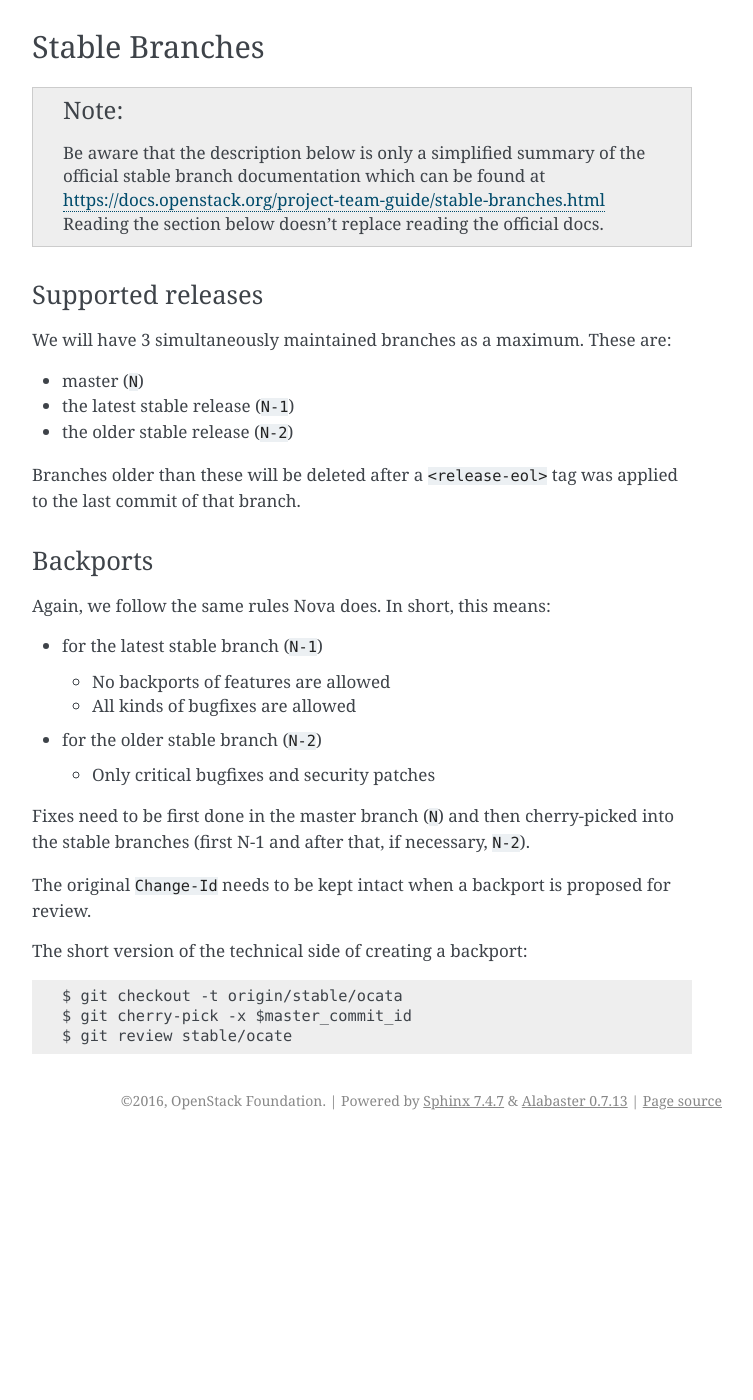
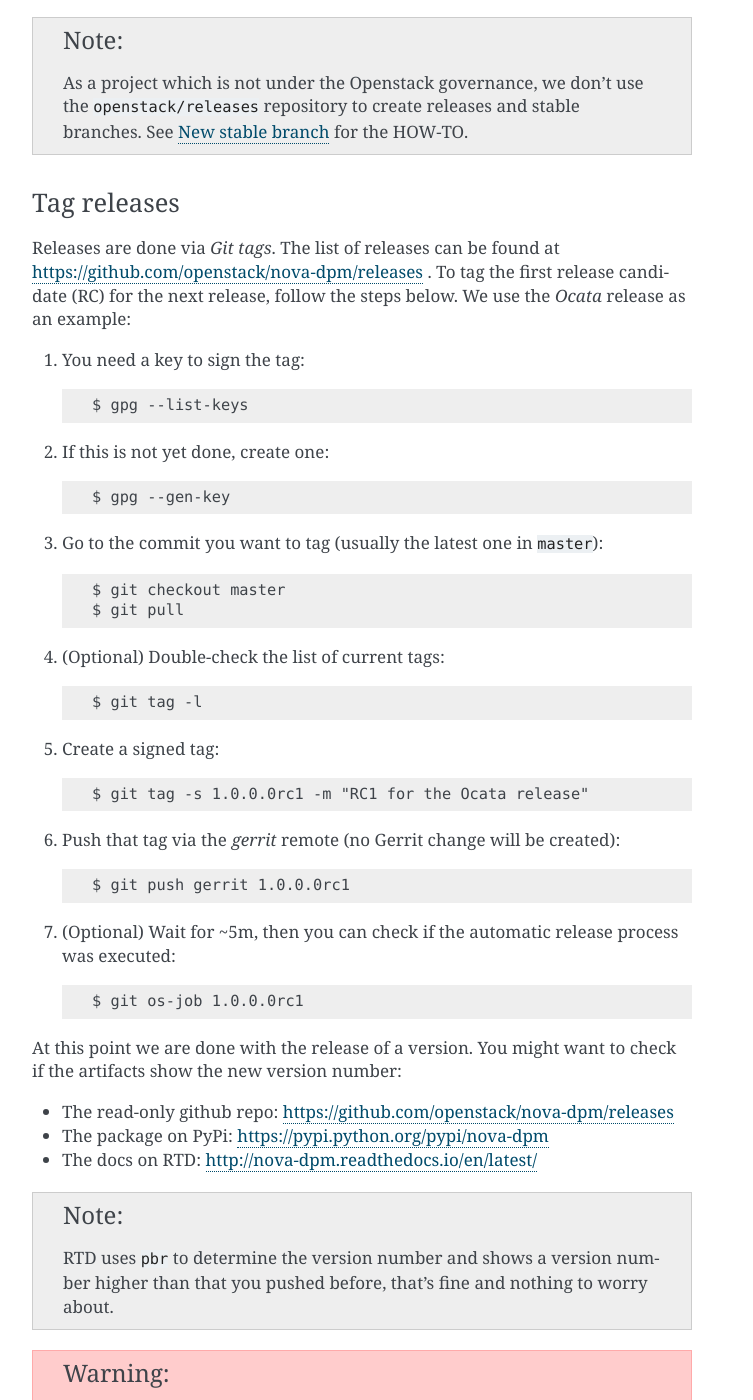
Before and after one commit to openstack-archive/nova-dpm, a Sphinx documentation site: the page built from doc/source/devref.rst, in a window 1280 px wide and 1400 px high, scrolled down 2121 px. Shown: the whole window, without its empty margins (388-1141 px from the left). Built offline with Sphinx 7.4.7, drawn with Linux system fonts in a browser that asks for light colours; the version number could not be read and is left out; before the commit the page ends 3261 px from its top, so only the background shows below that; some of the changed text lies outside the part shown.

Commit message:
docs: add release tagging and stable branch creation description
This change adds a how-to description of:
* how to tag a release (candidate)
* how to create a stable branch

Change-Id: Ia7fee9db91523288779b7ec200ff2ecd9c7c46e1

```diff
--- a/doc/source/devref.rst
+++ b/doc/source/devref.rst
@@ -84,12 +84,70 @@
 
 * start during the RC phase (usually ~3 weeks before the release)
 * merge the open changes which need to make the release into master
-* create a ``stable/<release>`` branch from master (master is now open
+* tag the last commit in ``master`` with the *release candidate* tag
+* create a ``stable/<release>`` branch from that tag (master is now open
   for changes for the next release)
-* tag the last commit in that stable branch with the *release candidate* tag
 * double-check if that release candidate needs fixes
 * tag the final release candidate 1 week before the actual release
 * tag the final full release
+
+.. note:: As a project which is not under the Openstack governance, we
+   don't use the ``openstack/releases`` repository to create releases and
+   stable branches. See `New stable branch`_ for the HOW-TO.
+
+
+Tag releases
+------------
+
+Releases are done via *Git tags*. The list of releases can be found at
+https://github.com/openstack/nova-dpm/releases . To tag the first release
+candidate (RC) for the next release, follow the steps below. We use the
+*Ocata* release as an example:
+
+#. You need a key to sign the tag::
+
+   $ gpg --list-keys
+
+#. If this is not yet done, create one::
+
+   $ gpg --gen-key
+
+#. Go to the commit you want to tag (usually the latest one in ``master``)::
+
+   $ git checkout master
+   $ git pull
+
+#. (Optional) Double-check the list of current tags::
+
+   $ git tag -l
+
+#. Create a signed tag::
+
+   $ git tag -s 1.0.0.0rc1 -m "RC1 for the Ocata release"
+
+#. Push that tag via the *gerrit* remote (no Gerrit change will be created)::
+
+   $ git push gerrit 1.0.0.0rc1
+
+#. (Optional) Wait for ~5m, then you can check if the automatic release
+   process was executed::
+
+   $ git os-job 1.0.0.0rc1
+
+At this point we are done with the release of a version. You might want to
+check if the artifacts show the new version number:
+
+* The read-only github repo: https://github.com/openstack/nova-dpm/releases
+* The package on PyPi: https://pypi.python.org/pypi/nova-dpm
+* The docs on RTD: http://nova-dpm.readthedocs.io/en/latest/
+
+.. note:: RTD uses ``pbr`` to determine the version number and shows
+   a version number higher than that you pushed before, that's fine and
+   nothing to worry about.
+
+.. warning:: Further release candidates and the final release must be
+   tagged in the ``stable/<release>`` branch and **not** in the ``master``
+   branch.
 
 
 Stable Branches
@@ -138,3 +196,30 @@
    $ git checkout -t origin/stable/ocata
    $ git cherry-pick -x $master_commit_id
    $ git review stable/ocate
+
+New stable branch
+-----------------
+
+After the first release candidate is tagged in ``master``, you should create
+the stable branch in *Gerrit* based on that:
+
+#. Check if you are a member of the Gerrit group ``nova-dpm-release``:
+   https://review.openstack.org/#/admin/groups/1633,members
+#. This release group is allowed to create references and tags:
+   https://review.openstack.org/#/admin/projects/openstack/nova-dpm,access
+#. Go to https://review.openstack.org/#/admin/projects/openstack/nova-dpm,branches
+   and enter the branch name ``stable/<release>`` and the initial revision
+   it is based on (the release candidate tag).
+
+   #. Example for Ocata::
+
+         Branch Name: stable/ocata
+         Initial Revision: 1.0.0.0rc1
+
+   #. Example for Pike::
+
+         Branch Name: stable/pike
+         Initial Revision: 2.0.0.0rc1
+
+After this is done, every open change in Gerrit which uses ``master`` as
+target branch will be (if it will merge) part of the next release.
```
